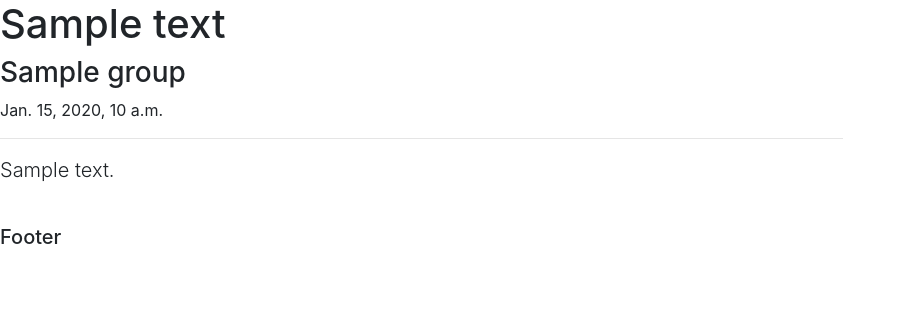
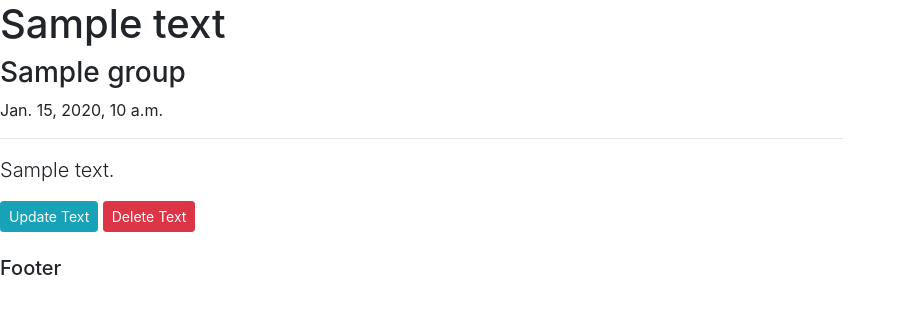
Before and after one commit to mosesju/sms_django, a Django app: page /texts/1/ in a window 1280 px wide. Shown: the part 56-370 px from the top of the page, without its empty margins (0-906 px from the left). Run offline with Django 3.2, Linux system fonts and the light colour scheme; tables that the repository leaves empty hold one stand-in row (values such as "Sample post"); some libraries are stand-ins or nearby versions.

Commit message:
Added delete & update text and group

```diff
--- a/sms/groups/templates/groups/group.html
+++ b/sms/groups/templates/groups/group.html
@@ -49,10 +49,10 @@
 <br>
 <div class="col-md row">
     <div class="col-md-6">
-        <a href="" class="btn btn-block btn-info">Update Group</a>
+        <a href="{% url 'update_group' group.id %}" class="btn btn-block btn-info">Update Group</a>
     </div>
     <div class="col-md-6">
-        <a href="" class="btn btn-block btn-danger">Delete Group</a>
+        <a href="{% url 'delete_group' group.id %}" class="btn btn-block btn-danger">Delete Group</a>
     </div>
 </div>
 <br>
--- a/sms/groups/urls.py
+++ b/sms/groups/urls.py
@@ -5,6 +5,8 @@ from . import views
 # Put pks at the bottom
 urlpatterns = [
     path('', views.groups, name='groups'),
-    path('add/', views.addGroup, name='addGroup'),
+    path('add/', views.addGroup, name='add_group'),
+    path('update/<str:pk>/', views.updateGroup, name='update_group'),
+    path('delete/<str:pk>/', views.deleteGroup, name='delete_group'),
     path('<str:pk>/', views.group, name='group')
 ]
--- a/sms/texts/templates/texts/text_summary.html
+++ b/sms/texts/templates/texts/text_summary.html
@@ -2,6 +2,7 @@
 {% block content %}
 
 <!-- Add Media Container -->
+
 <div class="row">
     <div class="col-md-8">
         <h1>{{ text.name }}</h1>
@@ -14,5 +15,10 @@
         <!-- Text on Phone or stats -->
     </div>
 </div>
+<div>
+    <a href="{% url 'update_text' text.id %}" class="btn btn-sm btn-info">Update Text</a>
+    <a href="{% url 'delete_text' text.id %}" class="btn btn-sm btn-danger">Delete Text</a>
+
+</div>
 
 {% endblock %}
--- a/sms/texts/urls.py
+++ b/sms/texts/urls.py
@@ -5,5 +5,7 @@ from . import views
 urlpatterns = [
     path('', views.texts, name='texts'),
     path('add/', views.addText, name='addText'),
+    path('update/<str:pk>/', views.updateText, name='update_text'),
+    path('delete/<str:pk>/', views.deleteText, name='delete_text'),
     path('<str:pk>/', views.text_summary, name='text_summary')
 ]
--- a/sms/texts/views.py
+++ b/sms/texts/views.py
@@ -21,3 +21,25 @@ def addText(request):
             return redirect('/')
     context = {'form':form}
     return render(request, 'texts/text_form.html', context)
+
+def updateText(request, pk):
+    text = Text.objects.get(id=pk)
+    form = TextForm(instance=text)
+
+    if request.method =='POST':
+        form = TextForm(request.POST, instance=text)
+        if form.is_valid():
+            form.save()
+            return redirect('/')
+
+    context = {'form':form}
+    return render(request, 'texts/text_form.html', context)
+
+def deleteText(request, pk):
+    text = Text.objects.get(id=pk)
+    if request.method == 'POST':
+        text.delete()
+        return redirect('/')
+
+    context={'item':text}
+    return render(request, 'texts/delete.html', context)
```
Also changed, not shown: sms/accounts/templates/accounts/dashboard.html (+4 -8 lines), sms/groups/templates/groups/delete.html (added, +9 -0 lines), sms/groups/views.py (+22 -0 lines), sms/texts/templates/texts/delete.html (added, +9 -0 lines).
